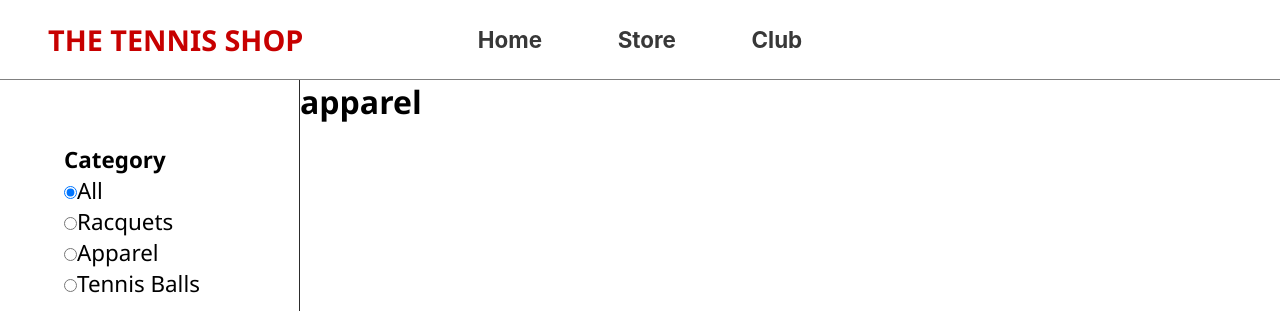
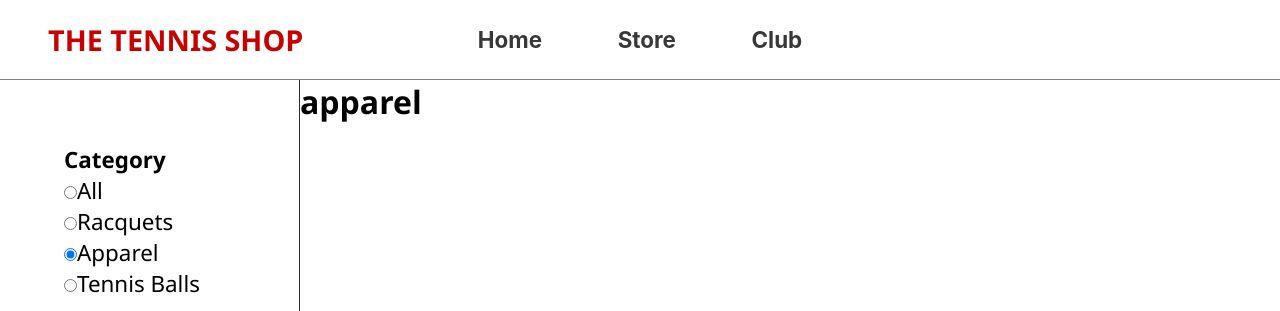
Before and after one commit to Sage4tk/tennisshop, a React (Create React App) app in the folder tennisfe/: page /store/apparel in a window 1280 px wide. Shown: the top 311 px of the page. Built offline with nearby package versions, Linux system fonts and the light colour scheme.

Commit message:
added query function to shop

```diff
--- a/tennisfe/src/components/Shop.js
+++ b/tennisfe/src/components/Shop.js
@@ -11,7 +11,8 @@ export default function Shop() {
     }, [])
 
     let { param } = useParams();
-    const [data, setData] = useState(null)
+    const [data, setData] = useState(null);
+
 
     return (
         <div>
@@ -20,16 +21,16 @@ export default function Shop() {
                 <div className="shop-selection">
                     <div className="shop-category">
                         <h4>Category</h4>
-                        <label><input type="radio" name="category" value="all" defaultChecked />All</label>
-                        <label><input type="radio" name="category" value="racquet" />Racquets</label>
-                        <label><input type="radio" name="category" value="apparel" />Apparel</label>
-                        <label><input type="radio" name="category" value="ball" />Tennis Balls</label>
+                        <label><input type="radio" name="category" value="all" defaultChecked={!param?true:false} />All</label>
+                        <label><input type="radio" name="category" value="racquet" defaultChecked={param === "racquet"?true:false} />Racquets</label>
+                        <label><input type="radio" name="category" value="apparel" defaultChecked={param === "apparel"?true:false} />Apparel</label>
+                        <label><input type="radio" name="category" value="ball" defaultChecked={param === "tennisball"?true:false} />Tennis Balls</label>
                     </div>
                     <div className="shop-category">
                         <h4>Category</h4>
-                        <label><input type="radio" name="category" value="wilson" />Wilson</label>
-                        <label><input type="radio" name="category" value="babolat" />Babolat</label>
-                        <label><input type="radio" name="category" value="yonex" />Yonex</label>
+                        <label><input type="radio" name="category" value="wilson" defaultChecked={param === "wilson"?true:false} />Wilson</label>
+                        <label><input type="radio" name="category" value="babolat" defaultChecked={param === "babolat"?true:false} />Babolat</label>
+                        <label><input type="radio" name="category" value="yonex" defaultChecked={param === "yonex"?true:false} />Yonex</label>
                     </div>
                 </div>
                 <div className="shop-entry">
```
